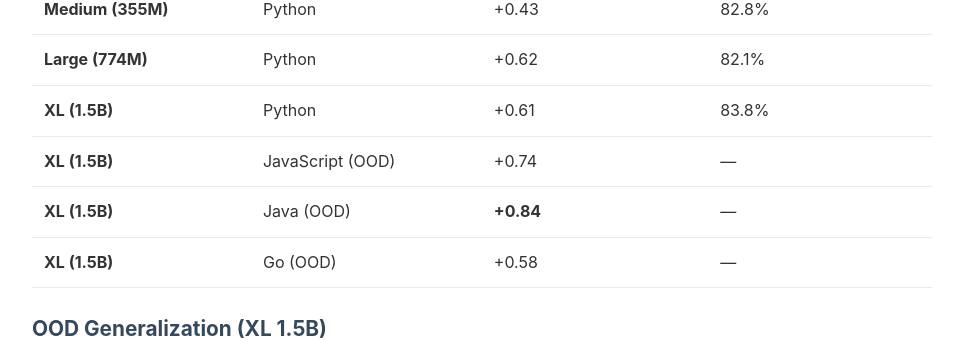
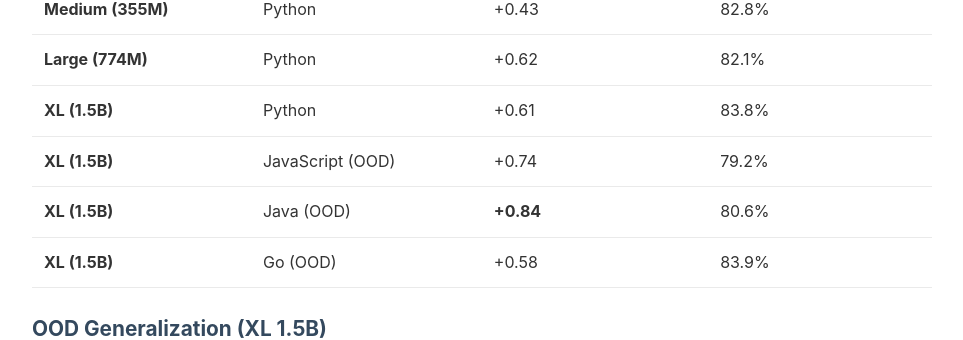
Before and after one commit to deveworld/ponderTTT-web, a plain HTML site: page index.html in a window 1280 px wide. Shown: the part 1253-1593 px from the top of the page, without its empty margins (158-1121 px from the left). Drawn offline with nearby package versions, Linux system fonts and the light colour scheme.

Commit message:
Add OOD Oracle Recovery values (JS: 79.2%, Java: 80.6%, Go: 83.9%)

```diff
--- a/index.html
+++ b/index.html
@@ -127,19 +127,19 @@
                         <td><strong>XL (1.5B)</strong></td>
                         <td>JavaScript (OOD)</td>
                         <td>+0.74</td>
-                        <td>—</td>
+                        <td>79.2%</td>
                     </tr>
                     <tr>
                         <td><strong>XL (1.5B)</strong></td>
                         <td>Java (OOD)</td>
                         <td><strong>+0.84</strong></td>
-                        <td>—</td>
+                        <td>80.6%</td>
                     </tr>
                     <tr>
                         <td><strong>XL (1.5B)</strong></td>
                         <td>Go (OOD)</td>
                         <td>+0.58</td>
-                        <td>—</td>
+                        <td>83.9%</td>
                     </tr>
                 </tbody>
             </table>
```
